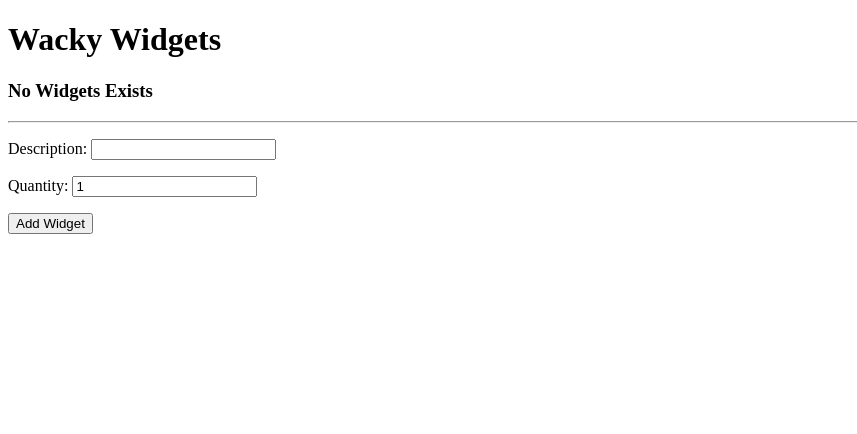
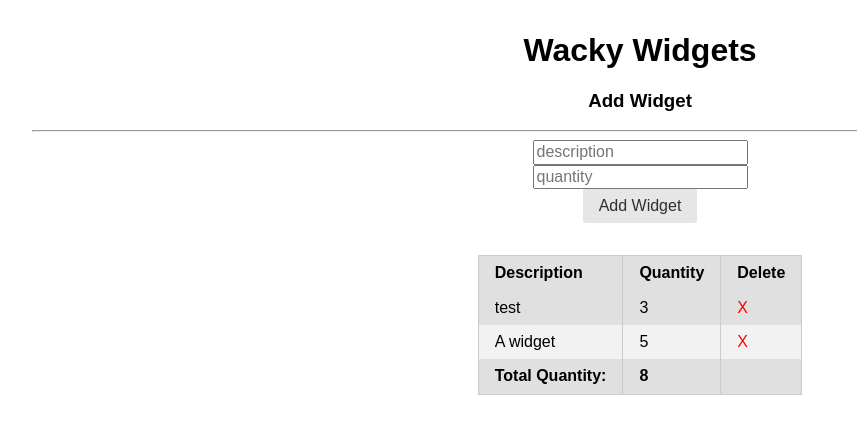
Before and after one commit to DKotzer/widget-assesment, a Django app: page /widgets/ in a window 1280 px wide. Shown: the top 434 px of the page, without its empty margins (0-857 px from the left). Run offline with Django 4.2, Linux system fonts and the light colour scheme; data comes from the database, SQL or seed files in the repository; both versions use the stored data as it was after the commit; parts of the project's set-up code (start-up, migrations or seed data) failed here and were passed over; some libraries are stand-ins or nearby versions.

Commit message:
this was the worst

```diff
--- a/main_app/forms.py
+++ b/main_app/forms.py
@@ -1,6 +1,7 @@
-from attr import fields
+from inspect import formatargspec
 from django.forms import ModelForm
 from .models import Widget
+from django import forms
 
 class WidgetForm(ModelForm):
     class Meta:
--- a/main_app/models.py
+++ b/main_app/models.py
@@ -5,7 +5,3 @@ class Widget(models.Model):
     description = models.CharField(max_length=255)
     quantity = models.IntegerField(default=1)
 # Create your models here.
-    def __str__(self):
-        return {self.description}
-    class Meta:
-        ordering = ['-quantity']
--- /dev/null
+++ b/main_app/static/css/style.css
@@ -0,0 +1,42 @@
+table {
+  margin: 2rem auto;
+}
+
+table a {
+  color: red;
+  text-decoration: none;
+}
+
+body {
+  text-align: center;
+  margin: 2rem;
+}
+
+a:link {
+  color: red;
+  background-color: transparent;
+  text-decoration: none;
+}
+
+a:visited {
+  color: red;
+  background-color: transparent;
+  text-decoration: none;
+}
+
+a:hover {
+  color: red;
+  background-color: transparent;
+  text-decoration: underline;
+}
+
+a:active {
+  color: red;
+  background-color: transparent;
+  text-decoration: underline;
+}
+
+
+.bold {
+  font-weight: bolder;
+}
--- /dev/null
+++ b/main_app/templates/base.html
@@ -0,0 +1 @@
+{% load static %} top of base {% block content %} {% endblock %} bottom of base
--- a/main_app/templates/widgets.html
+++ b/main_app/templates/widgets.html
@@ -1,22 +1,77 @@
+{% load static %}
 <!DOCTYPE html>
 <html lang="en">
+
   <head>
     <meta charset="UTF-8" />
     <meta http-equiv="X-UA-Compatible" content="IE=edge" />
     <meta name="viewport" content="width=device-width, initial-scale=1.0" />
+    <link rel="stylesheet" href="https://unpkg.com/purecss@1.0.0/build/pure-min.css" integrity="sha384-nn4HPE8lTHyVtfCBi5yW9d20FjT8BJwUXyWZT9InLYax14RDjBj46LmSztkmNP9w" crossorigin="anonymous">
+        <link
+      rel="stylesheet"
+      type="text/css"
+      href="{% static 'css/style.css' %}"
+    />
     <title>Wacky Widgets</title>
   </head>
   <body>
-    <h1>Wacky Widgets</h1>
 
-    {% if widget_list|length == 0 %}
-    <h3>No Widgets Exists</h3>
-    <hr />
-    {% else %} {% endif %}
+    <div class="content-wrapper">
+        <h1>Wacky Widgets</h1>
 
-    <form action="{% url 'add_widget' %}" method="post">
-      {%csrf_token%} {{ widget_form.as_p}}
-      <input type="submit" class="btn" value="Add Widget" />
-    </form>
+
+
+        {% if widget_list|length == 0 %}
+        <h3>No Widgets Exists</h3>
+
+        {% else %}
+
+        <h3> Add Widget </h3>
+
+        <table class="pure-table-striped pure-table">
+        <thead>
+        <tr>
+            <th>Description</th>
+            <th>Quantity</th>
+            <th>Delete</th>
+        {% for widget in widget_list%}
+            <tr>
+            <td>{{widget.description}}</td>
+            <td>
+            {{widget.quantity}}
+            </td>
+            <td class="delete"> <a href="{% url 'widgets_delete' widget.id %}">X</a> </td>
+
+        </tr>
+
+            {%endfor%}
+        <tr><td class="bold">Total Quantity:</td>
+        <td class="bold">{{total}}</td>
+        <td></td>
+        </tr>
+
+        {% endif %}
+        <hr />
+        <form
+        class="pure-form"
+        action="{% url 'add_widget' %}"
+        method="post"
+        id="widgetForm"
+        >
+        {%csrf_token %}
+        <input type="text" name="description" placeholder="description" />
+        <br>
+        <input
+            type="number"
+            name="quantity"
+            placeholder="quantity"
+        />
+
+        <div>
+            <button class=" pure-button" type="submit">Add Widget</button>
+        </div>
+        </form>
+    </div>
+
   </body>
 </html>
--- a/main_app/urls.py
+++ b/main_app/urls.py
@@ -6,6 +6,7 @@ from .models import Widget
 urlpatterns = [
 
     path('widgets/', views.widgets, name="widgets"),
-    path('widgets/add_widget/<int:pk>', views.add_widget, name='add_widget'),
+    path('widgets/add', views.add_widget, name="add_widget"),
+    path('widgets/delete/<int:pk>/', views.delete, name="widgets_delete"),
 
 ]
--- a/main_app/views.py
+++ b/main_app/views.py
@@ -3,18 +3,72 @@ from django.shortcuts import render, redirect
 from .models import Widget
 from .forms import WidgetForm
 from django.views.generic.edit import CreateView, UpdateView, DeleteView
+from django.views.generic import ListView, DetailView
+from django.http import HttpResponseRedirect
 
 # Create your views here.
 
 def widgets(request):
     widget_form = WidgetForm()
-    return render(request,'widgets.html', {'widget_form':widget_form})
+    widget_list = Widget.objects.all()
+    total = 0
+    for widget in widget_list:
+        total += widget.quantity
 
 
-def add_widget(request, widget_id):
-    form = WidgetForm(request.POST)
+    return render(request,'widgets.html', {'total':total,'widget_form':widget_form, 'widget_list':widget_list})
 
-    if form.is_valid():
-        new_widget = form.save()
-        new_widget.save()
-    return render(request,'widgets.html',widget_id = widget_id )
+def add_widget(request):
+
+    new_widget = Widget.objects.create(
+        description=request.POST['description'],
+        quantity=request.POST['quantity'],
+
+    )
+    print(new_widget)
+    new_widget.save()
+
+    widget_list = Widget.objects.all()
+    total = 0
+    for widget in widget_list:
+        total += widget.quantity
+    return render(request,'widgets.html', {'new_widget':new_widget, 'widget_list':widget_list, 'total':total})
+
+
+# def add_widget(request):
+#     form = WidgetForm(request.POST)
+
+#     if form.is_valid():
+#         new_widget = form.save()
+#         new_widget.save()
+#     return render(request,'widgets.html')
+
+# def get_widget(request):
+#     def get_widget(request):
+#     # if this is a POST request we need to process the form data
+#         if request.method == 'POST':
+#             # create a form instance and populate it with data from the request:
+#             form = WidgetForm(request.POST)
+#             # check whether it's valid:
+#             if form.is_valid():
+#                 # process the data in form.cleaned_data as required
+#                 # ...
+#                 # redirect to a new URL:
+#                 return HttpResponseRedirect('/thanks/')
+
+#     # if a GET (or any other method) we'll create a blank form
+#         else:
+#             form = WidgetForm()
+
+#         return render(request, 'widget_list.html', {'form': form})
+
+
+
+
+# class WidgetDelete(DeleteView):
+#     model = Widget
+#     success_url = "/widgets/"
+
+def delete(request, pk):
+    Widget.objects.filter(id=pk).delete()
+    return redirect('widgets')
```
Also changed, not shown: main_app/templates/main_app/toy_confirm_delete.html (added, +15 -0 lines), main_app/templates/main_app/widget_form.html (added, +15 -0 lines), main_app/templates/main_app/widget_list.html (added, +22 -0 lines), db.sqlite3, main_app/templates/main_app/widget_confirm_delete.html (added).
